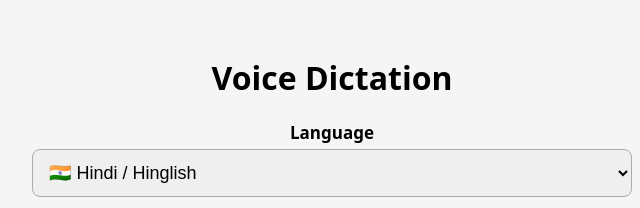
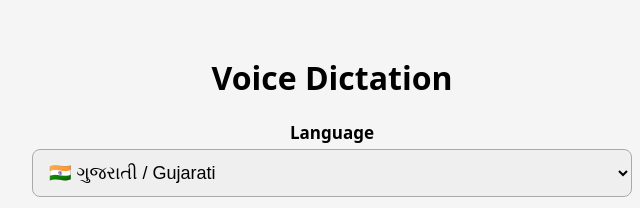
Before and after one commit to pblproj67/mic-test, a plain HTML site: page index.html in a window 1280 px wide. Shown: the top 208 px of the page, 308-948 px from the left. Drawn offline with Linux system fonts and the light colour scheme.

Commit message:
Refactor language options in index.html
Updated language options in the select dropdown to include Gujarati and adjust formatting.

```diff
--- a/index.html
+++ b/index.html
@@ -215,18 +215,17 @@ Language
 
 <select id="language">
 
-<option
-  value="hi-IN"
-  selected
->
+  <option value="hi-IN">
     🇮🇳 Hindi / Hinglish
   </option>
 
+  <option value="gu-IN" selected>
+    🇮🇳 ગુજરાતી / Gujarati
+  </option>
 
   <option value="en-IN">
     🇮🇳 English (India)
   </option>
-
 
   <option value="en-US">
     🇺🇸 English (US)
```
Lines whose indentation alone changed are shown as unchanged.
